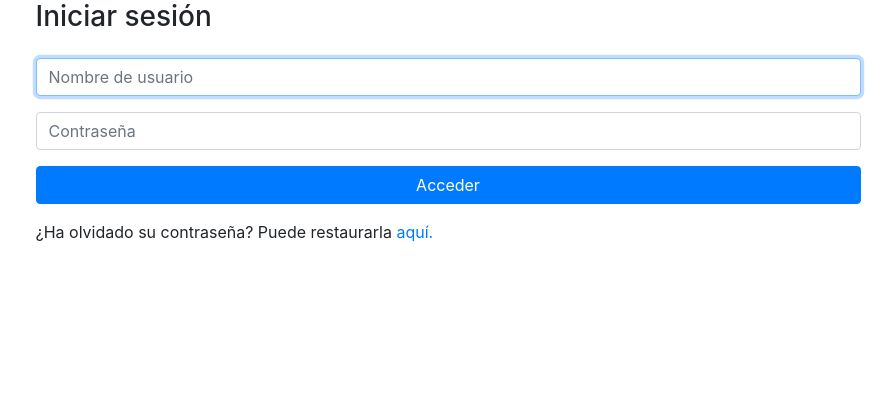
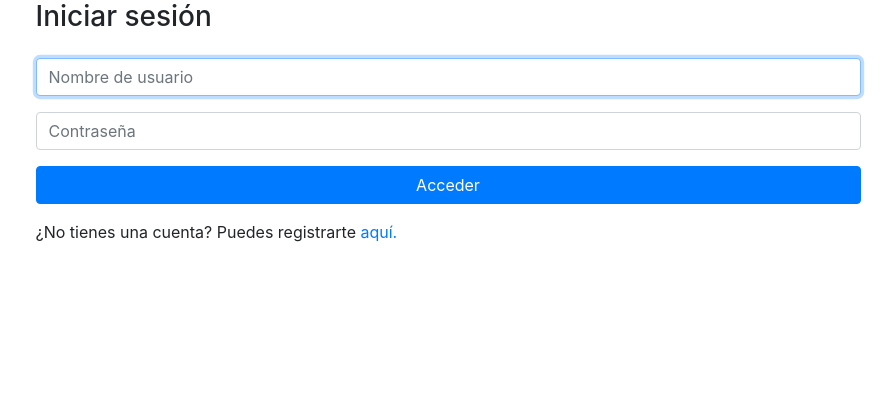
Before and after one commit to Ezequielpm/proyecto-web-ambiental, a Django app: page /accounts/login/ in a window 1280 px wide. Shown: the part 64-474 px from the top of the page, without its empty margins (192-1088 px from the left). Run offline with Django 5.2, Linux system fonts and the light colour scheme; some libraries are stand-ins or nearby versions.

Commit message:
se cambia el mensaje de contraseña olvidada por uno de registrarse

```diff
--- a/registration/templates/registration/login.html
+++ b/registration/templates/registration/login.html
@@ -34,7 +34,8 @@
           </p>
           <p><input type="submit" class="btn btn-primary btn-block" value="Acceder"></p>
         </form>
-        <p>¿Ha olvidado su contraseña? Puede restaurarla <a href="{% url 'password_reset' %}">aquí.</a></p>
+        <!-- <p>¿Ha olvidado su contraseña? Puede restaurarla <a href="{% url 'password_reset' %}">aquí.</a></p> -->
+        <p>¿No tienes una cuenta? Puedes registrarte <a href="{% url 'signup' %}">aquí.</a></p>
       </div>
     </div>
   </div>
```
